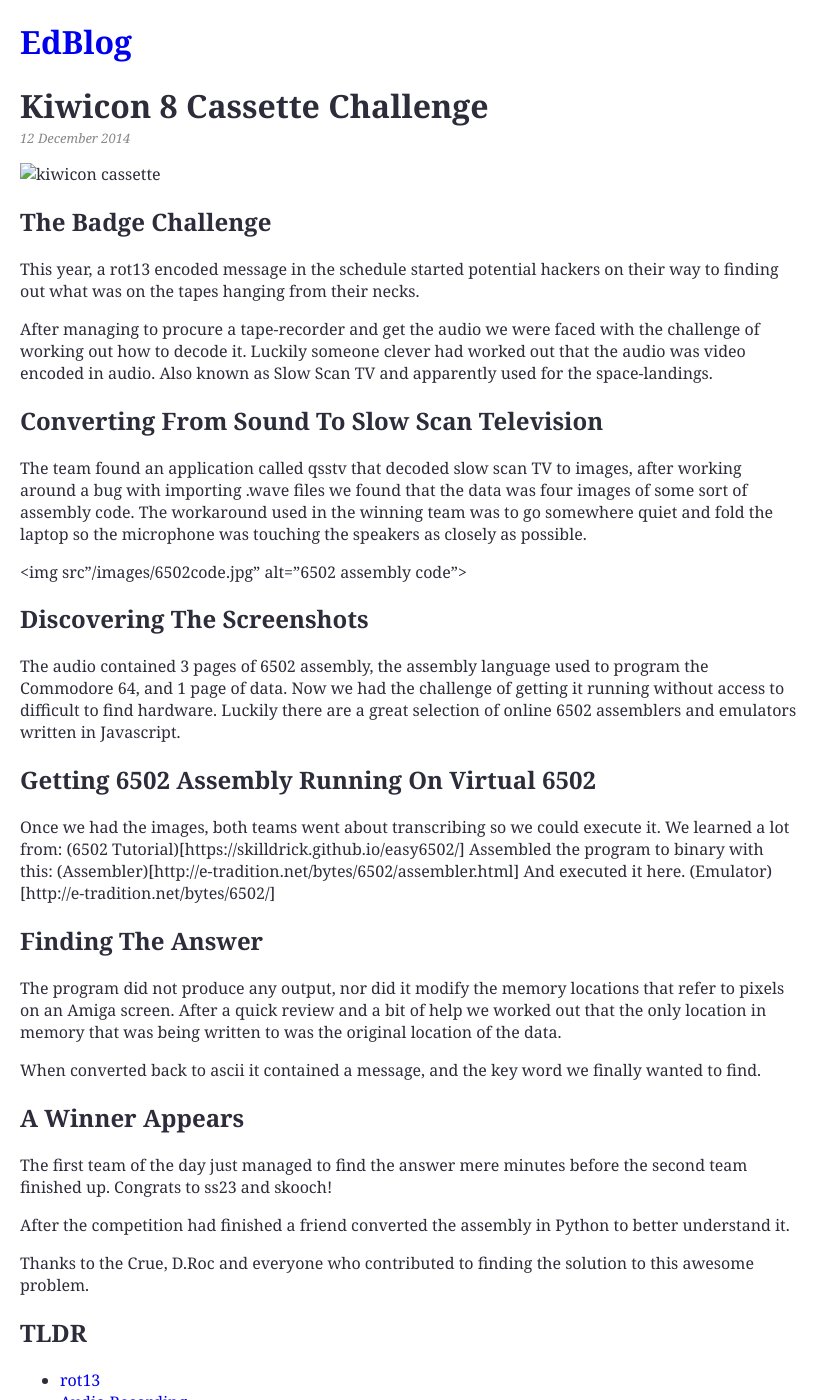
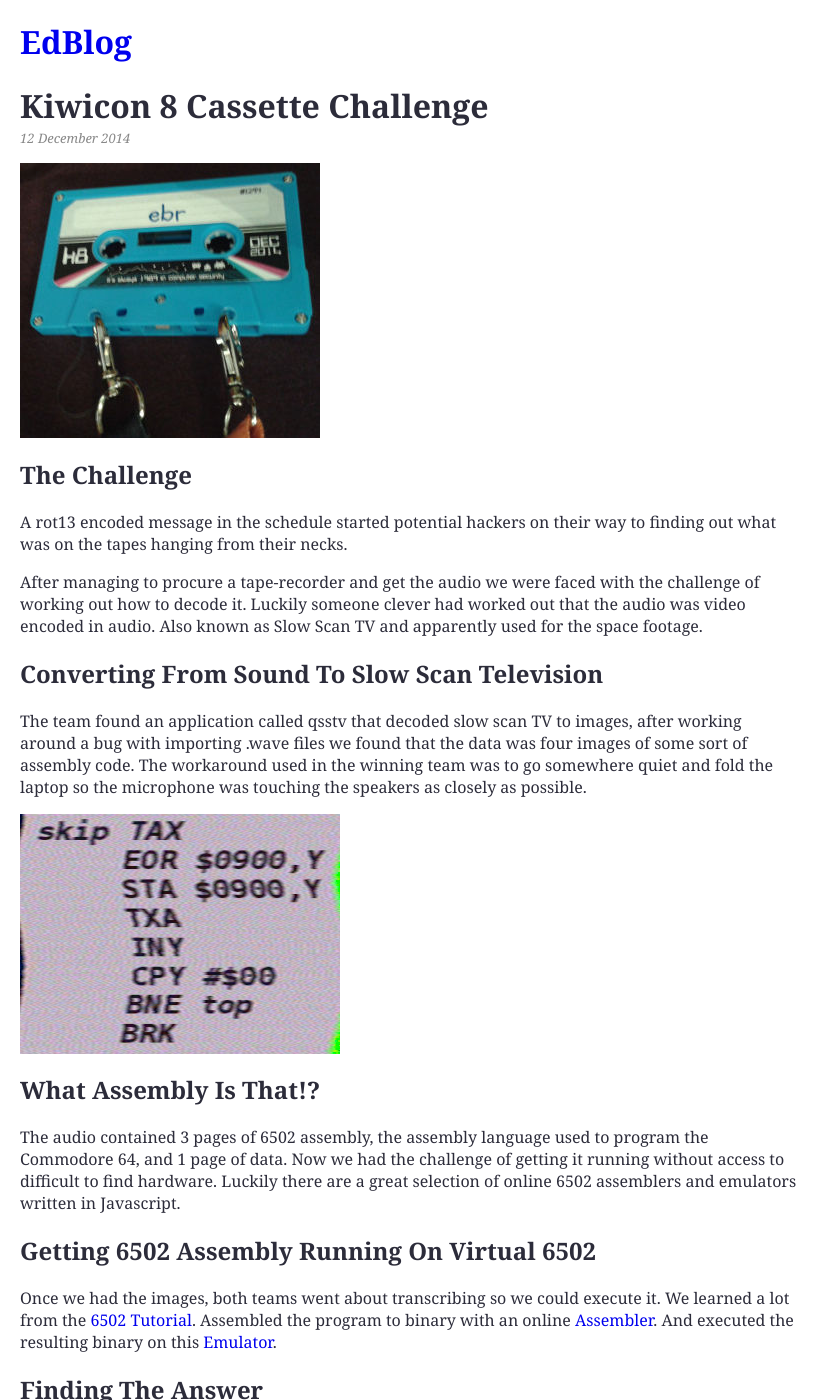
Before and after one commit to anotheredward/anotheredward.github.io, a Jekyll site: the page built from _posts/2014-12-12-kiwicon-8-cassette-challenge.md, in a window 1280 px wide and 1400 px high. Shown: the whole window, without its empty margins (0-839 px from the left). Built offline with Jekyll 4.4.1, drawn with Linux system fonts in a browser that asks for light colours; some of the changed text lies outside the part shown.

Commit message:
add images, fix links, clean up mistakes

```diff
--- a/_posts/2014-12-12-kiwicon-8-cassette-challenge.md
+++ b/_posts/2014-12-12-kiwicon-8-cassette-challenge.md
@@ -2,29 +2,26 @@
 layout: post
 ---
 
-<img src="/images/cassette.jpg" alt="kiwicon cassette">
+![kiwicon cassette](/images/cassette.jpg)
 
-## The Badge Challenge
-This year, a rot13 encoded message in the schedule started potential hackers on their way to finding out what was on the tapes hanging from their necks.
+## The Challenge
+A rot13 encoded message in the schedule started potential hackers on their way to finding out what was on the tapes hanging from their necks.
 
-After managing to procure a tape-recorder and get the audio we were faced with the challenge of working out how to decode it. Luckily someone clever had worked out that the audio was video encoded in audio. Also known as Slow Scan TV and apparently used for the space-landings.
+After managing to procure a tape-recorder and get the audio we were faced with the challenge of working out how to decode it. Luckily someone clever had worked out that the audio was video encoded in audio. Also known as Slow Scan TV and apparently used for the space footage.
 
 ## Converting From Sound To Slow Scan Television
 The team found an application called qsstv that decoded slow scan TV to images, after working around a bug with importing .wave files we found that the data was four images of some sort of assembly code. The workaround used in the winning team was to go somewhere quiet and fold the laptop so the microphone was touching the speakers as closely as possible.
 
-<img src"/images/6502code.jpg" alt="6502 assembly code">
+![6502 assembly code](/images/6502code.png)
 
-## Discovering The Screenshots
+## What Assembly Is That!?
 The audio contained 3 pages of 6502 assembly, the assembly language used to program the Commodore 64, and 1 page of data. Now we had the challenge of getting it running without access to difficult to find hardware. Luckily there are a great selection of online 6502 assemblers and emulators written in Javascript.
 
 ## Getting 6502 Assembly Running On Virtual 6502
 Once we had the images, both teams went about transcribing so we could execute it.
-We learned a lot from:
-(6502 Tutorial)[https://skilldrick.github.io/easy6502/]
-Assembled the program to binary with this:
-(Assembler)[http://e-tradition.net/bytes/6502/assembler.html]
-And executed it here.
-(Emulator)[http://e-tradition.net/bytes/6502/]
+We learned a lot from the [6502 Tutorial](https://skilldrick.github.io/easy6502/).
+Assembled the program to binary with an online [Assembler](http://e-tradition.net/bytes/6502/assembler.html).
+And executed the resulting binary on this [Emulator](http://e-tradition.net/bytes/6502/).
 
 ## Finding The Answer
 The program did not produce any output, nor did it modify the memory locations that refer to pixels on an Amiga screen. After a quick review and a bit of help we worked out that the only location in memory that was being written to was the original location of the data.
```
Also changed, not shown: other parts of _posts/2014-12-12-kiwicon-8-cassette-challenge.md (+1 -0 lines), images/6502code.png (added), images/cassette.jpg (added).
